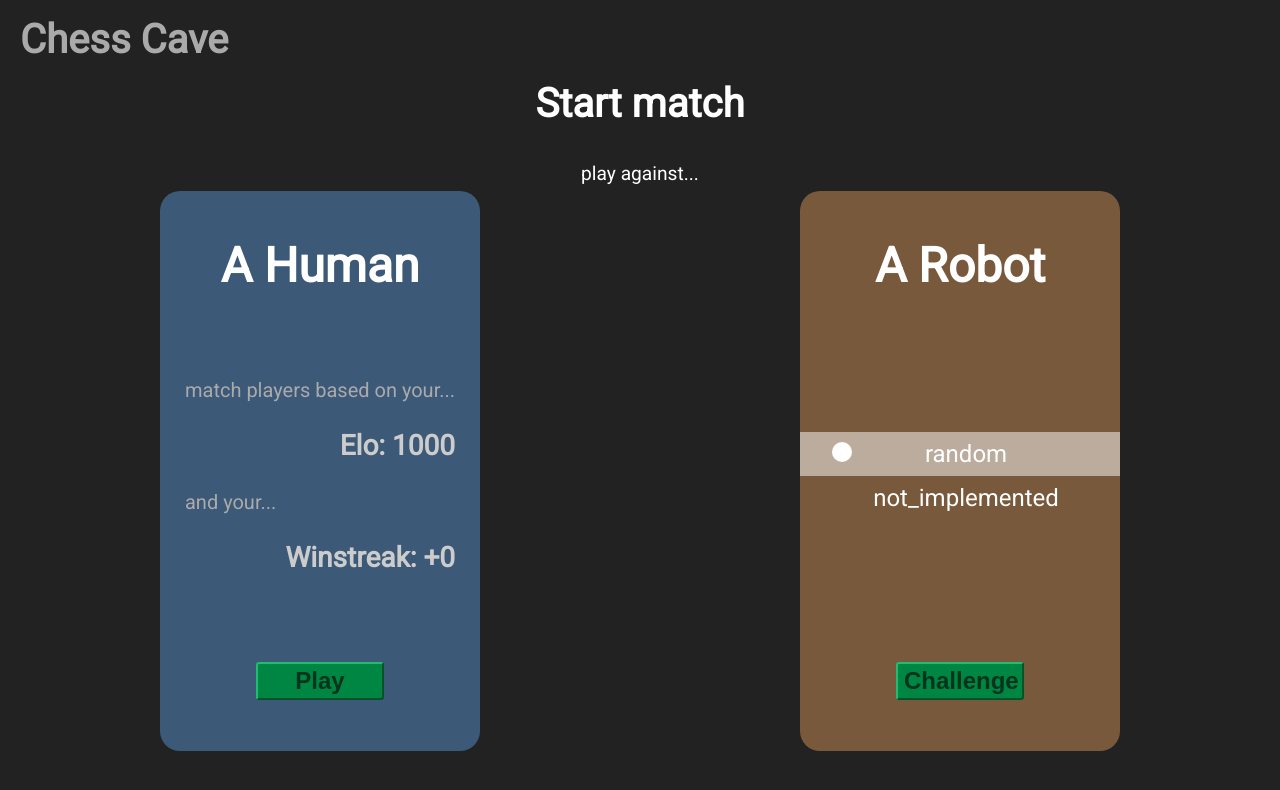
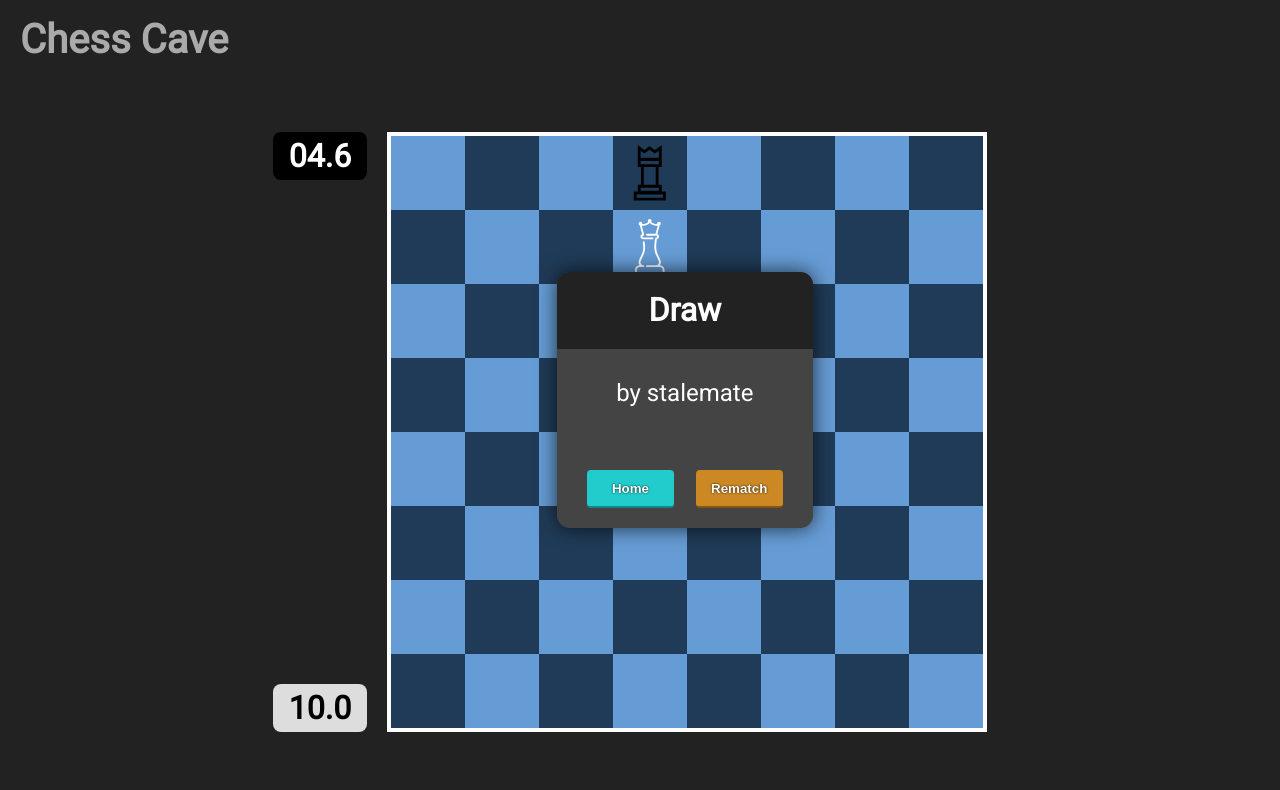
Before and after one commit to CameronHonis/chess-client, a React (Create React App) app: page / in a window 1280 px wide. Shown: the top 790 px of the page. Built offline with nearby package versions, Linux system fonts and the light colour scheme; no server answers.

Commit message:
wip: style all permutations of terminal matches wip: stop clocks when board is terminal

```diff
--- a/src/App.tsx
+++ b/src/App.tsx
@@ -5,6 +5,8 @@ import {MessageEventName} from "./models/enums/message_event_name";
 import {Match} from "./models/match";
 import {Board} from "./components/board";
 import "./styles/app.css";
+import {BoardState} from "./models/board_state";
+import {TimeControl} from "./models/time_control";
 
 export enum Page {
     HOME = "HOME",
@@ -13,8 +15,24 @@ export enum Page {
 
 export const matchContext = React.createContext<Match | null>(null);
 
+const board = BoardState.fromFEN("3k4/3Q4/3K4/8/8/8/8/8 b - - 0 1");
+board.isTerminal = true;
+const tempMatch = new Match({
+    uuid: "asdf",
+    board: board,
+    whiteTimeRemaining: 10,
+    whiteClientId: "whiteClientId",
+    blackTimeRemaining: 10,
+    blackClientId: "blackClientId",
+    timeControl: new TimeControl({
+        initialTimeSeconds: 600,
+        incrementSeconds: 0,
+        timeAfterMovesCount: 0,
+        secondsAfterMoves: 0
+    }),
+});
 function App() {
-    const [match, setMatch] = React.useState<Match | null>(null);
+    const [match, setMatch] = React.useState<Match | null>(tempMatch);
     const [page, setPage] = React.useState<Page>(Page.HOME);
     const headerRef = React.useRef<HTMLDivElement>(null);
 
--- a/src/components/summary.tsx
+++ b/src/components/summary.tsx
@@ -1,6 +1,6 @@
 import React from "react"
 import {Match} from "../models/match";
-import {GameHelper} from "../helpers/game_helper";
+import "../styles/summary.css";
 
 export interface SummaryProps {
     match: Match;
@@ -8,17 +8,42 @@ export interface SummaryProps {
 
 export const Summary: React.FC<SummaryProps> = (props) => {
     const board = props.match.board;
+    const whiteTimeRemaining = props.match.whiteTimeRemaining;
+    const blackTimeRemaining = props.match.blackTimeRemaining;
     const [outcomeDesc, outcomeExpl]  = React.useMemo(() => {
         if (board.isWhiteWinner === board.isBlackWinner) {
             if (board.halfMoveClockCount >= 50) {
                 return ["Draw", "by 50-move rule"];
             } else if (!board.getHasLegalMoves()) {
                 return ["Draw", "by stalemate"];
+            } else if (!board.isDrawByRepetition()) {
+                return ["Draw", "by repetition"];
+            } else {
+                return ["Draw", "by agreement"];
+            }
+        } else {
+            const colorName = board.isWhiteWinner ? "White" : "Black";
+            if (!board.getHasLegalMoves()) {
+                return [`${colorName} wins`, "by checkmate"];
+            } else if (whiteTimeRemaining < .0001 || blackTimeRemaining < .0001) {
+                return [`${colorName} wins`, "by timeout"];
+            } else {
+                return [`${colorName} wins`, "by resignation"];
             }
         }
-    }, [board]);
-    return <div className={"Summary"}>
-        <p>{`${props.match.board.isWhiteWinner ? "White" : "Black"} won`}</p>
-        <p></p>
+    }, [board, whiteTimeRemaining, blackTimeRemaining]);
+    return <div className={"SummaryFrame"}>
+        <div className={"Summary"}>
+            <div className={"Summary-Banner"}>
+                <p>{outcomeDesc}</p>
+            </div>
+            <div className={"Summary-Body"}>
+                <p>{outcomeExpl}</p>
+                <div className={"Summary-Buttons"}>
+                    <button>Home</button>
+                    <button>Rematch</button>
+                </div>
+            </div>
+        </div>
     </div>
 }
--- a/src/index.tsx
+++ b/src/index.tsx
@@ -12,6 +12,12 @@ window.services = {
     timer: new Timer(),
 };
 
+// TEMPORARY
+window.services.authManager.setArbitratorKeyset({
+    publicKey: "whiteClientId",
+    privateKey: "whitePrivateKey",
+});
+
 const root = ReactDOM.createRoot(
     document.getElementById('root') as HTMLElement
 );
--- a/src/models/board_state.ts
+++ b/src/models/board_state.ts
@@ -18,6 +18,7 @@ interface BoardStateConstructorArgs {
     isTerminal?: boolean
     isWhiteWinner?: boolean
     isBlackWinner?: boolean
+    repetitionsByMiniFEN?: { [miniFEN: string]: number } | null
 }
 
 export class BoardState {
@@ -34,6 +35,7 @@ export class BoardState {
     isTerminal: boolean
     isWhiteWinner: boolean
     isBlackWinner: boolean
+    repetitionsByMiniFEN: { [miniFEN: string]: number }
 
     constructor({
                     pieces,
@@ -48,6 +50,7 @@ export class BoardState {
                     isTerminal = false,
                     isWhiteWinner = false,
                     isBlackWinner = false,
+                    repetitionsByMiniFEN = null,
                 }: BoardStateConstructorArgs) {
         this._validate_pieces_shape(pieces);
 
@@ -64,6 +67,7 @@ export class BoardState {
         this.isTerminal = isTerminal;
         this.isWhiteWinner = isWhiteWinner;
         this.isBlackWinner = isBlackWinner;
+        this.repetitionsByMiniFEN = repetitionsByMiniFEN || {};
     }
 
 
@@ -110,6 +114,15 @@ export class BoardState {
         const legalMovesBySquareHash = this.getLegalMovesGroupedBySquareHash();
         for (let legalMoves of Object.values(legalMovesBySquareHash)) {
             if (legalMoves.length > 0) {
+                return true;
+            }
+        }
+        return false;
+    }
+
+    isDrawByRepetition(): boolean {
+        for (let repetitions of Object.values(this.repetitionsByMiniFEN)) {
+            if (repetitions >= 3) {
                 return true;
             }
         }
--- a/src/styles/index.css
+++ b/src/styles/index.css
@@ -67,6 +67,7 @@ body {
     background-color: #222;
     font-family: "Roboto", sans-serif;
     font-weight: 500;
+    overflow: hidden;
 }
 
 h1, h2, h3, h4, h5, p {
--- /dev/null
+++ b/src/styles/summary.css
@@ -0,0 +1,77 @@
+.SummaryFrame {
+    position: absolute;
+    top: 0;
+    left: 0;
+    width: 100%;
+    height: 100%;
+    overflow: hidden;
+    display: flex;
+    justify-content: center;
+    align-items: center;
+    padding-left: 7vw;
+}
+
+.Summary {
+    width: 20vw;
+    height: 20vw;
+    background: #444;
+    border-radius: 1vw;
+    overflow: hidden;
+    box-shadow: 0 0 20px rgba(0, 0, 0, .7);
+}
+
+.Summary-Banner {
+    background: #222;
+    width: 100%;
+    height: 30%;
+    display: flex;
+    justify-content: center;
+    align-items: center;
+    font-size: 2rem;
+}
+
+.Summary-Banner p {
+    color: white;
+    font-weight: bold;
+}
+
+.Summary-Body {
+    width: 100%;
+    height: 75%;
+    display: flex;
+    justify-content: space-around;
+    flex-direction: column;
+    align-items: center;
+}
+
+.Summary-Body p {
+    color: white;
+    font-size: 1.5rem;
+}
+
+.Summary-Buttons {
+    width: 85%;
+    display: flex;
+    justify-content: space-around;
+}
+
+.Summary-Buttons button {
+    border: none;
+    width: 40%;
+    padding: 5%;
+    border-radius: .25rem;
+    color: white;
+    font-weight: bold;
+    text-outline: 1px black;
+    text-shadow: 0 0 2px black;
+}
+
+.Summary-Buttons button:first-child {
+    background: #22cccc;
+    border-bottom: 2px solid #118888;
+}
+
+.Summary-Buttons button:last-child {
+    background: #cc8822;
+    border-bottom: 2px solid #885511;
+}
```
